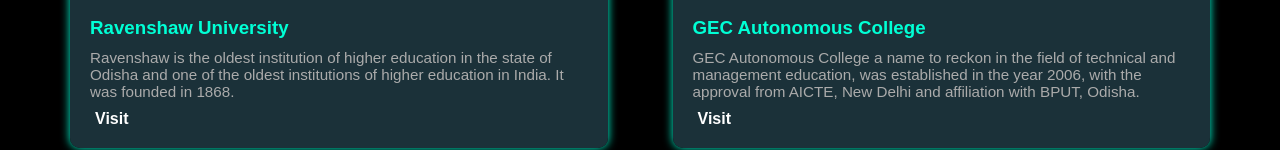
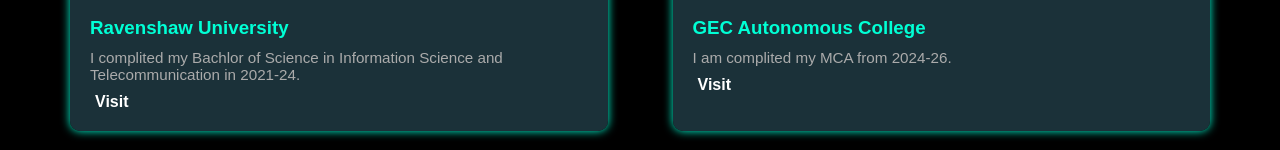
Before and after one commit to JanmojayaBiswal/Portfolio-JS, a plain HTML site: page index.html in a window 1280 px wide. Shown: the part 1648-1798 px from the top of the page. Drawn offline with Linux system fonts and the light colour scheme.

Commit message:
Update index.html

```diff
--- a/index.html
+++ b/index.html
@@ -53,7 +53,7 @@
         <img class="education-image" src="./Ravenshaw.png" alt="education 1" />
         <div class="education-content">
           <h3>Ravenshaw University</h3>
-          <p>Ravenshaw is the oldest institution of higher education in the state of Odisha and one of the oldest institutions of higher education in India. It was founded in 1868.</p>
+          <p>I complited my Bachlor of Science in Information Science and Telecommunication in 2021-24.</p>
           <div class="education-links">
             <a href="https://ravenshawuniversity.ac.in/" target="_blank" rel="noopener noreferrer">Visit</a>
           </div>
@@ -64,7 +64,7 @@
         <img class="education-image" src="./GEC.webp" alt="education 2" />
         <div class="education-content">
           <h3>GEC Autonomous College</h3>
-          <p>GEC Autonomous College a name to reckon in the field of technical and management education, was established in the year 2006, with the approval from AICTE, New Delhi and affiliation with BPUT, Odisha.</p>
+          <p>I am complited my MCA from 2024-26.</p>
           <div class="education-links">
             <a href="https://www.gec.edu.in/" target="_blank" rel="noopener noreferrer">Visit</a>
           </div>
```
